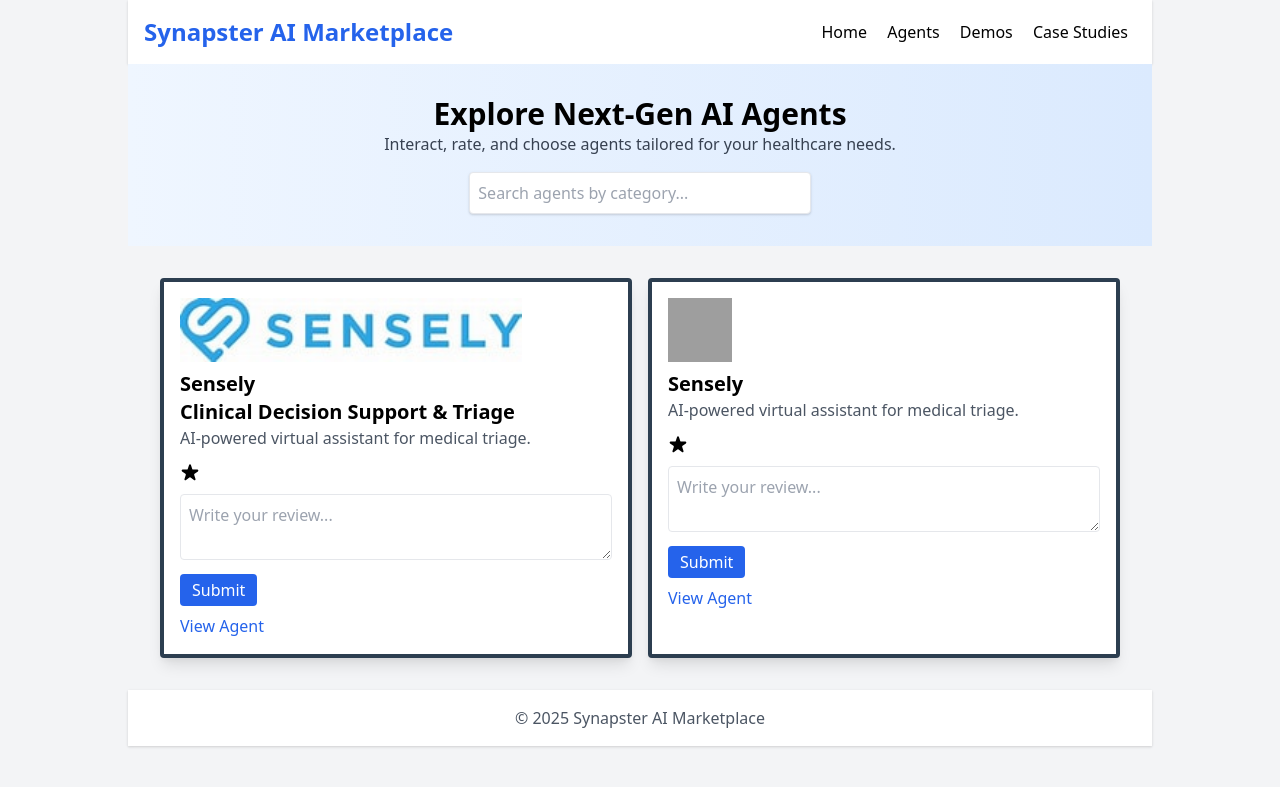
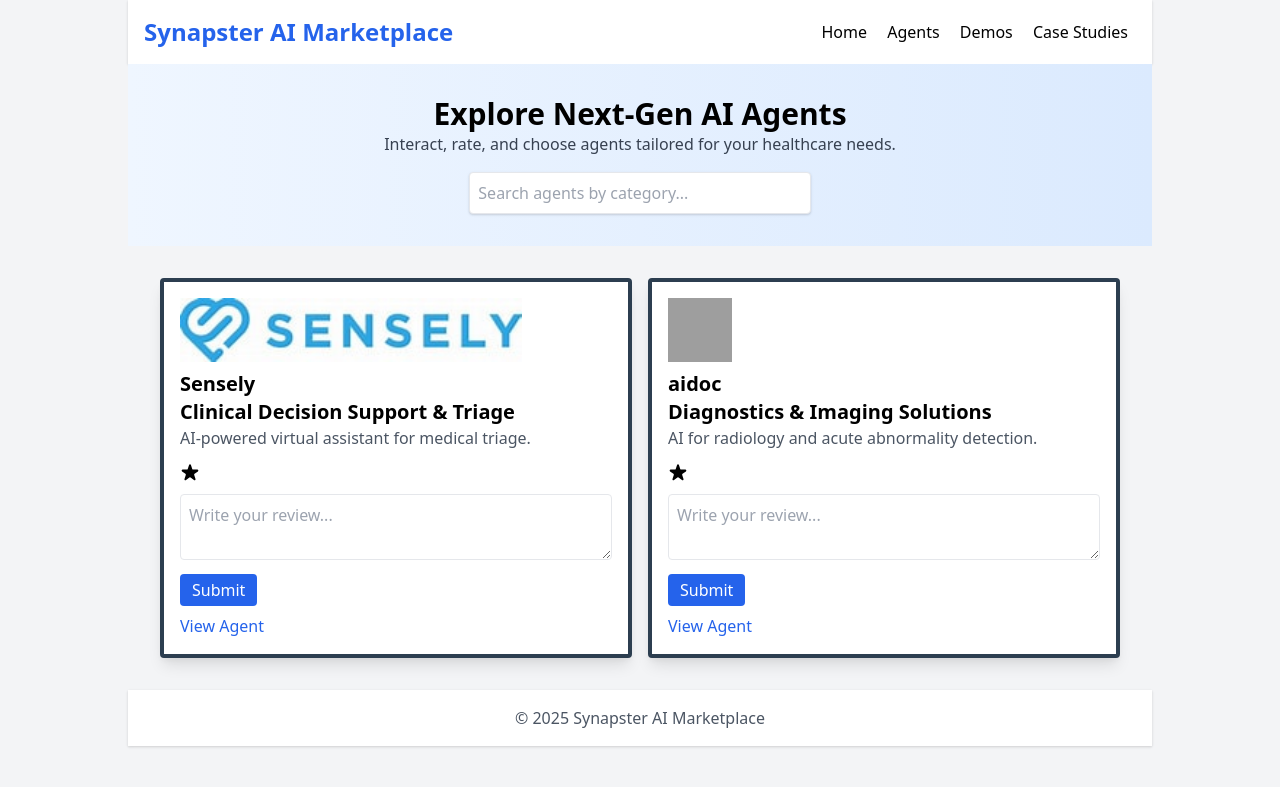
Before and after one commit to nhs-analystx/synapster, a Jekyll site: the page index.html, which Jekyll copies as it is, in a window 1280 px wide. Shown: the top 787 px of the page. Built offline with Jekyll 4.4.1, drawn with Linux system fonts in a browser that asks for light colours; grey boxes are pictures that could not be loaded.

Commit message:
Update index.html

```diff
--- a/index.html
+++ b/index.html
@@ -79,9 +79,10 @@
         <a href="#" class="inline-block mt-2 text-blue-600 hover:underline">View Agent</a>
       </div>
             <div class="agent-card bg-white rounded shadow-lg p-4" id="agent-1" data-keywords="diagnostics imaging">
-        <img src="logo.png" alt="Company Logo" class="w-16 h-16 mb-2">
-        <h4 class="font-bold text-xl">Sensely</h4>
-        <p class="text-gray-600">AI-powered virtual assistant for medical triage.</p>
+        <img src="/assets/logos/aidoc.jpg" alt="Company Logo" class="w-16 h-16 mb-2">
+        <h4 class="font-bold text-xl">aidoc</h4>
+        <h4 class="font-bold text-xl">Diagnostics & Imaging Solutions</h4>
+        <p class="text-gray-600">AI for radiology and acute abnormality detection.</p>
         <div class="my-3" id="feedback-agent-1"></div>
         <form onsubmit="submitFeedback(event, 'agent-1')">
           <div class="flex space-x-1 cursor-pointer" onclick="event.stopPropagation()">
```
